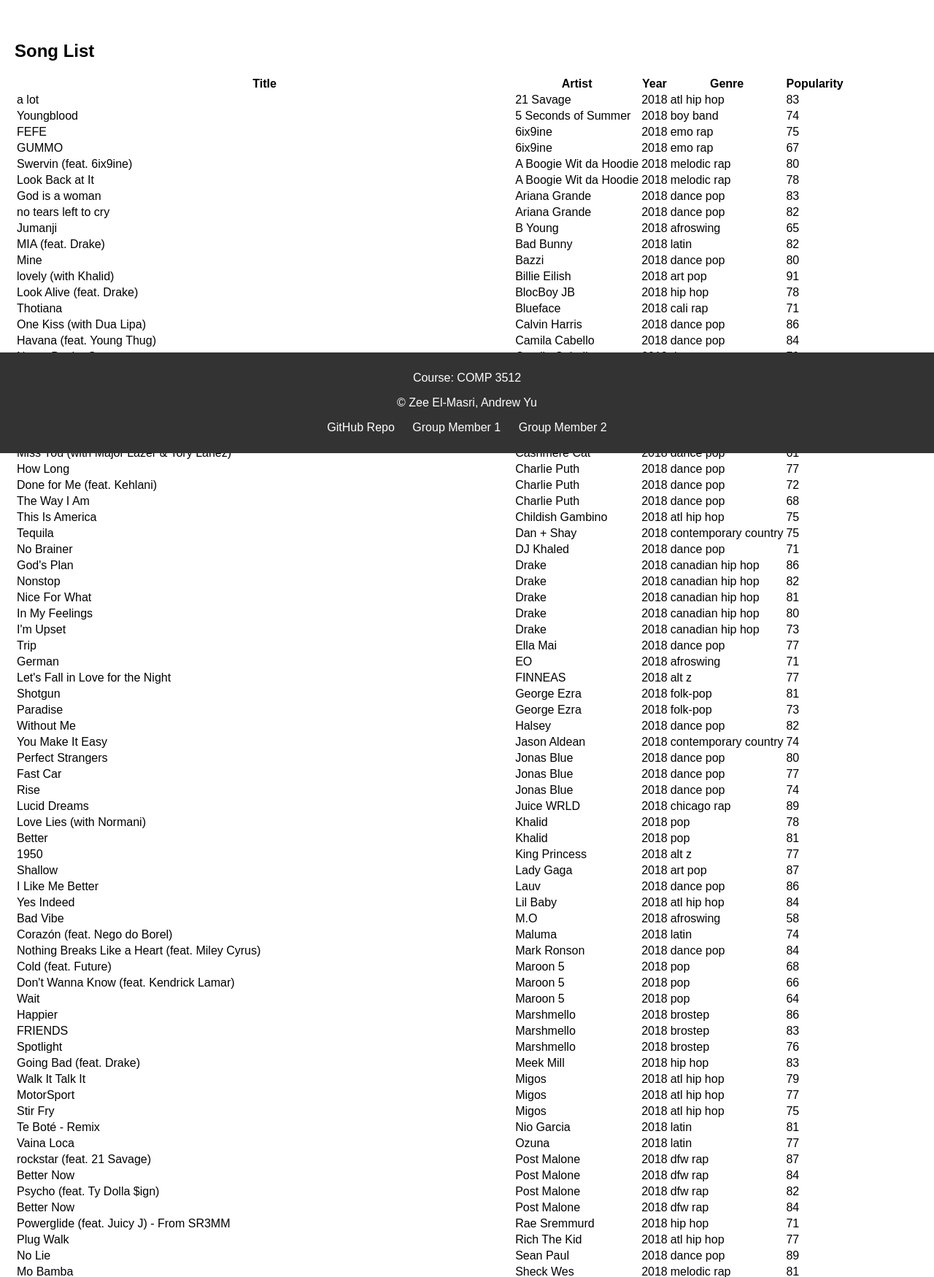
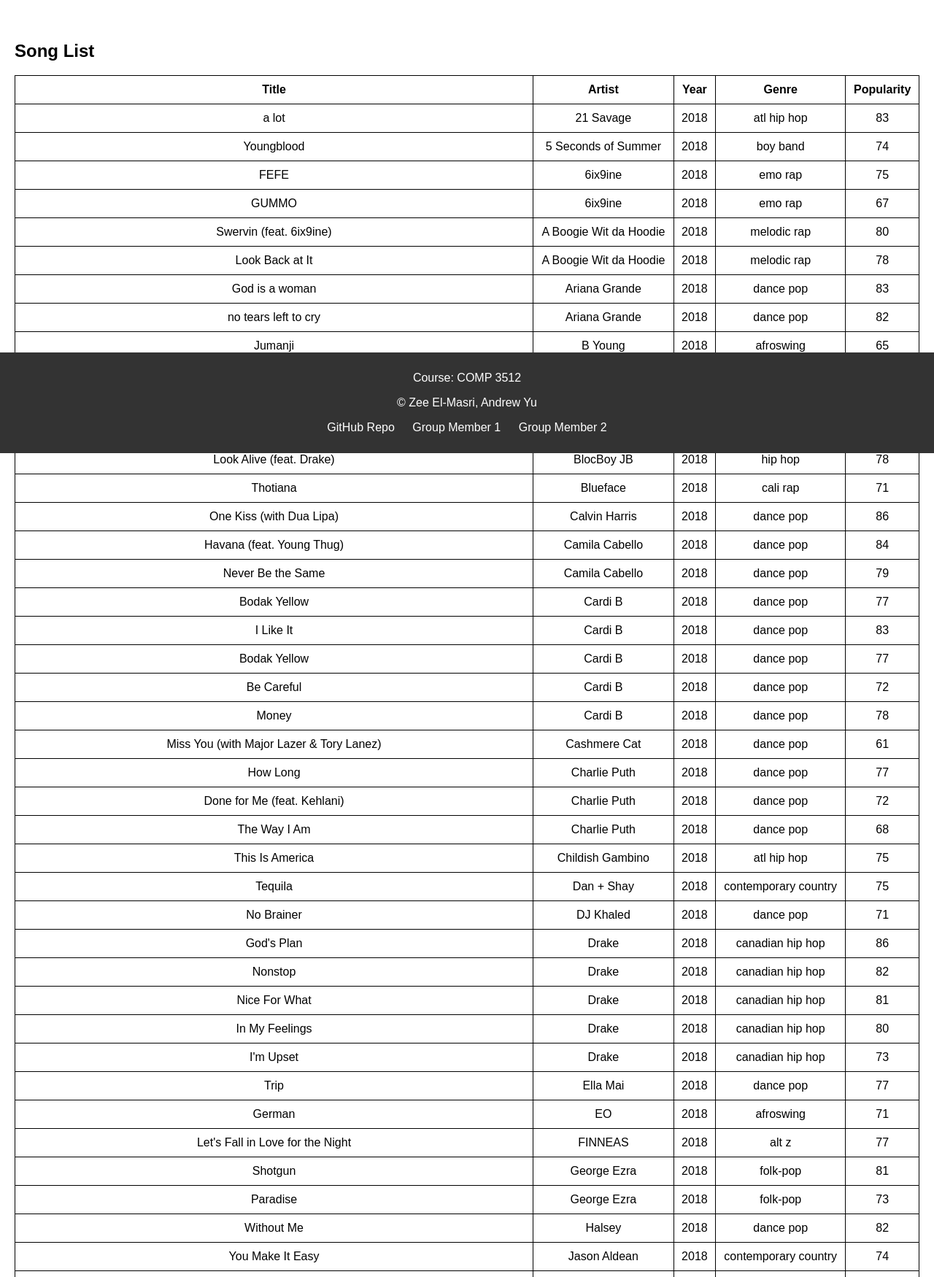
Before and after one commit to joemasri/A1_Comp3512, a PHP site: page /Browse.php in a window 1280 px wide. Shown: the part 179-1929 px from the top of the page at 73% size. Run offline with PHP 8.4, Linux system fonts and the light colour scheme; data comes from the database, SQL or seed files in the repository.

Commit message:
Added borders to browse page

```diff
--- a/Browse.php
+++ b/Browse.php
@@ -67,9 +67,9 @@
         </ul>
     </nav>
 
-    <section>
+    <section class="table-container">
     <h1>Song List</h1>
-    <table>
+    <table class="song-table">
         <thead>
             <tr>
                 <th>Title</th>
--- a/SingleSongStyles.css
+++ b/SingleSongStyles.css
@@ -46,6 +46,7 @@
 /* Section styles */
 section {
     padding: 20px;
+    margin-bottom: 50px;
 }
 
 /* Footer styles */
@@ -54,7 +55,7 @@
     color: #fff;
     text-align: center;
     padding: 10px 0;
-    position: absolute;
+    position: fixed;
     bottom: 0;
     width: 100%;
 }
@@ -63,3 +64,23 @@
     text-decoration: none;
     margin: 0 10px;
 }
+
+/* Set up vertical dividers for both thead and tbody */
+.song-table {
+    border-collapse: collapse;
+    width: 100%;
+}
+
+/* Style the table header */
+.song-table thead th {
+    border: 1px solid black;
+    padding: 10px;
+    text-align: center;
+}
+
+/* Style the table cells */
+.song-table tbody td {
+    border: 1px solid black;
+    padding: 10px;
+    text-align: center;
+}
```
